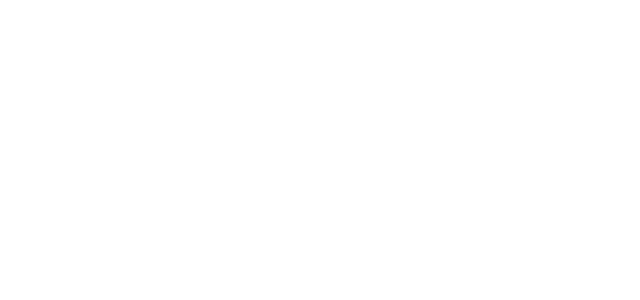
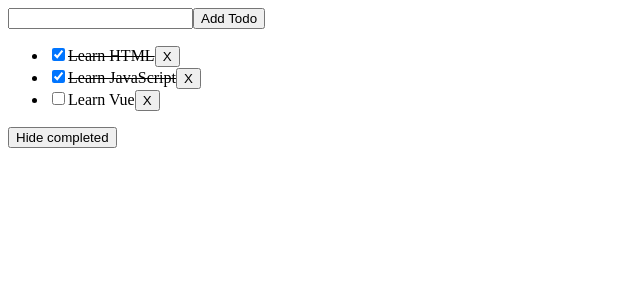
Before and after one commit to student-ops/Vue_unit_sample, a Vue app: page /todos in a window 1280 px wide. Before the commit this address had no page. Shown: the top 300 px of the page, without its empty margins (0-640 px from the left). Built offline with nearby package versions, Linux system fonts and the light colour scheme.

Commit message:
feat learning vue functions
implemented some  fucntion and fetures of Vue neatly✨

```diff
--- a/src/views/A.vue
+++ /dev/null
@@ -1,33 +0,0 @@
-<template>
-    <div>
-      <h1>Aページ</h1>
-      <button @click="increment">クリック: {{ count }}</button>
-      <input v-model="text" placeholder="Type here">
-      <p>{{ text }}</p>
-      <AwesomeState />
-    </div>
-  </template>
-
-  <script setup>
-  import AwesomeState from './AwesomeState.vue'
-  </script>
-
-  <script>
-  export default {
-    name: "A_page",
-    data() {
-      return {
-        count: 0,
-        text: ''
-      };
-    },
-    methods: {
-      increment() {
-        this.count++;
-      }
-    },
-    components: {
-        AwesomeState
-    }
-  };
-  </script>
--- /dev/null
+++ b/src/views/APage.vue
@@ -0,0 +1,24 @@
+<template>
+  <div>
+    <h1>Aページ</h1>
+    <button @click="increment">クリック: {{ count }}</button>
+    <input v-model="text" placeholder="Type here">
+    <p>{{ text }}</p>
+    <AwesomeState />
+    <p>wather</p>
+    <Watcher :msg = "'hello from parent'"/>
+  </div>
+</template>
+
+<script setup>
+import { ref } from 'vue';
+import AwesomeState from './AwesomeState.vue';
+import Watcher from '@/views/WatcherSFC.vue';
+
+const count = ref(0);
+const text = ref('');
+
+const increment = () => {
+  count.value++;
+};
+</script>
--- /dev/null
+++ b/src/views/TodoList.vue
@@ -0,0 +1,45 @@
+<script setup>
+import { ref } from 'vue'
+
+let id = 0
+
+const newTodo = ref('')
+const hideCompleted = ref(false)
+const todos = ref([
+  { id: id++, text: 'Learn HTML', done: true },
+  { id: id++, text: 'Learn JavaScript', done: true },
+  { id: id++, text: 'Learn Vue', done: false }
+])
+
+function addTodo() {
+  todos.value.push({ id: id++, text: newTodo.value, done: false })
+  newTodo.value = ''
+}
+
+function removeTodo(todo) {
+  todos.value = todos.value.filter((t) => t !== todo)
+}
+</script>
+
+<template>
+  <form @submit.prevent="addTodo">
+    <input v-model="newTodo">
+    <button>Add Todo</button>
+  </form>
+  <ul>
+    <li v-for="todo in todos" :key="todo.id">
+      <input type="checkbox" v-model="todo.done">
+      <span :class="{ done: todo.done }">{{ todo.text }}</span>
+      <button @click="removeTodo(todo)">X</button>
+    </li>
+  </ul>
+  <button @click="hideCompleted = !hideCompleted">
+    {{ hideCompleted ? 'Show all' : 'Hide completed' }}
+  </button>
+</template>
+
+<style>
+.done {
+  text-decoration: line-through;
+}
+</style>
--- /dev/null
+++ b/src/views/WatcherSFC.vue
@@ -0,0 +1,30 @@
+<script setup>
+import { ref, watch,defineProps } from 'vue'
+const props = defineProps({
+  msg: String
+})
+
+const todoId = ref(1)
+const todoData = ref(null)
+
+async function fetchData() {
+  todoData.value = null
+  const res = await fetch(
+    `https://jsonplaceholder.typicode.com/todos/${todoId.value}`
+  )
+  todoData.value = await res.json()
+}
+
+fetchData()
+
+watch(todoId, fetchData)
+
+</script>
+
+<template>
+  <h2>{{ props.msg || 'No props passed yet' }}</h2>
+  <p>Todo id: {{ todoId }}</p>
+  <button @click="todoId++">Fetch next todo</button>
+  <p v-if="!todoData">Loading...</p>
+  <pre v-else>{{ todoData }}</pre>
+</template>
```
Also changed, not shown: src/router/index.js (+14 -8 lines).
